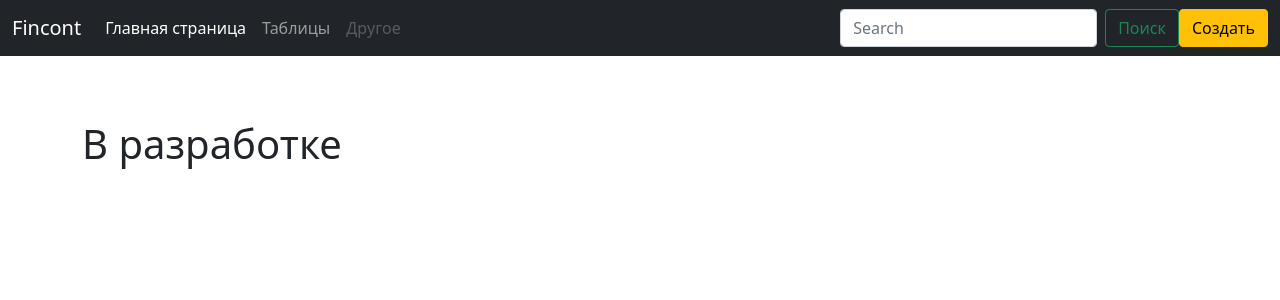
After one commit to NetAWSM/Flask, a Flask app: page /table in a window 1280 px wide. The commit adds this page. Shown: the top 300 px of the page. Run offline with Flask 2, Linux system fonts and the light colour scheme.

Commit message:
first commit

```diff
--- a/app.py
+++ b/app.py
@@ -26,9 +26,9 @@ def index():
     return render_template("index.html")
 
 
-@app.route('/about')
-def about():
-    return render_template("about.html")
+@app.route('/table')
+def table():
+    return render_template("table.html")
 
 
 @app.route('/create-article', methods=['POST', 'GET'])
--- a/templates/about.html
+++ /dev/null
@@ -1,6 +0,0 @@
-{% extends 'base.html' %}
-
-{% block title %}About page{% endblock %}
-
-{% block body %}
-<h1>About page</h1>{% endblock %}
--- a/templates/base.html
+++ b/templates/base.html
@@ -1,11 +1,17 @@
 <!DOCTYPE html>
 <html lang="en">
   <head>
-    <meta charset="UTF-8">
-    <meta http-equiv="X-UA-Compatible" content="IE=edge">
-    <meta name="viewport" content="width=device-width, initial-scale=1.0">
-    <link rel="stylesheet" href="{{ url_for('static', filename='css/main.css') }}">
-    <link rel="stylesheet" href="https://cdn.jsdelivr.net/npm/bootstrap@5.1.3/dist/css/bootstrap.min.css">
+    <meta charset="UTF-8" />
+    <meta http-equiv="X-UA-Compatible" content="IE=edge" />
+    <meta name="viewport" content="width=device-width, initial-scale=1.0" />
+    <link
+      rel="stylesheet"
+      href="{{ url_for('static', filename='css/main.css') }}"
+    />
+    <link
+      rel="stylesheet"
+      href="https://cdn.jsdelivr.net/npm/bootstrap@5.1.3/dist/css/bootstrap.min.css"
+    />
     <title>{% block title %}{% endblock %}</title>
   </head>
   <body>
@@ -13,31 +19,47 @@
       <nav class="navbar navbar-expand-md navbar-dark fixed-top bg-dark">
         <div class="container-fluid">
           <a class="navbar-brand" href="#">Fincont</a>
-          <button class="navbar-toggler" type="button" data-bs-toggle="collapse" data-bs-target="#navbarCollapse" aria-controls="navbarCollapse" aria-expanded="false" aria-label="Toggle navigation">
+          <button
+            class="navbar-toggler"
+            type="button"
+            data-bs-toggle="collapse"
+            data-bs-target="#navbarCollapse"
+            aria-controls="navbarCollapse"
+            aria-expanded="false"
+            aria-label="Toggle navigation"
+          >
             <span class="navbar-toggler-icon"></span>
           </button>
           <div class="collapse navbar-collapse" id="navbarCollapse">
             <ul class="navbar-nav me-auto mb-2 mb-md-0">
               <li class="nav-item">
-                <a class="nav-link active" aria-current="page" href="#">Главная страница</a>
+                <a class="nav-link active" aria-current="page" href="/"
+                  >Главная страница</a
+                >
               </li>
               <li class="nav-item">
-                <a class="nav-link" href="#">Таблицы</a>
+                <a class="nav-link" href="/table">Таблицы</a>
               </li>
               <li class="nav-item">
                 <a class="nav-link disabled">Другое</a>
               </li>
             </ul>
             <form class="d-flex">
-              <input class="form-control me-2" type="search" placeholder="Search" aria-label="Search">
-              <button class="btn btn-outline-success" type="submit">Поиск</button>
+              <input
+                class="form-control me-2"
+                type="search"
+                placeholder="Search"
+                aria-label="Search"
+              />
+              <button class="btn btn-outline-success" type="submit">
+                Поиск
+              </button>
               <a class="btn btn-warning" href="/create-article">Создать</a>
             </form>
           </div>
         </div>
       </nav>
     </div>
-    {% block body %}
-    {% endblock %}
+    {% block body %} {% endblock %}
   </body>
 </html>
--- /dev/null
+++ b/templates/table.html
@@ -0,0 +1,9 @@
+{% extends 'base.html' %} {% block title %}About page{% endblock %} {% block
+body %}
+
+<div class="container">
+  <br />
+  <br /><b><br /><br /><br /></b>
+  <h1>В разработке</h1>
+</div>
+{% endblock %}
```
Also changed, not shown: templates/create-article.html (+27 -12 lines), templates/index.html (+4 -6 lines), blog.db. Lines whose indentation alone changed are shown as unchanged.
